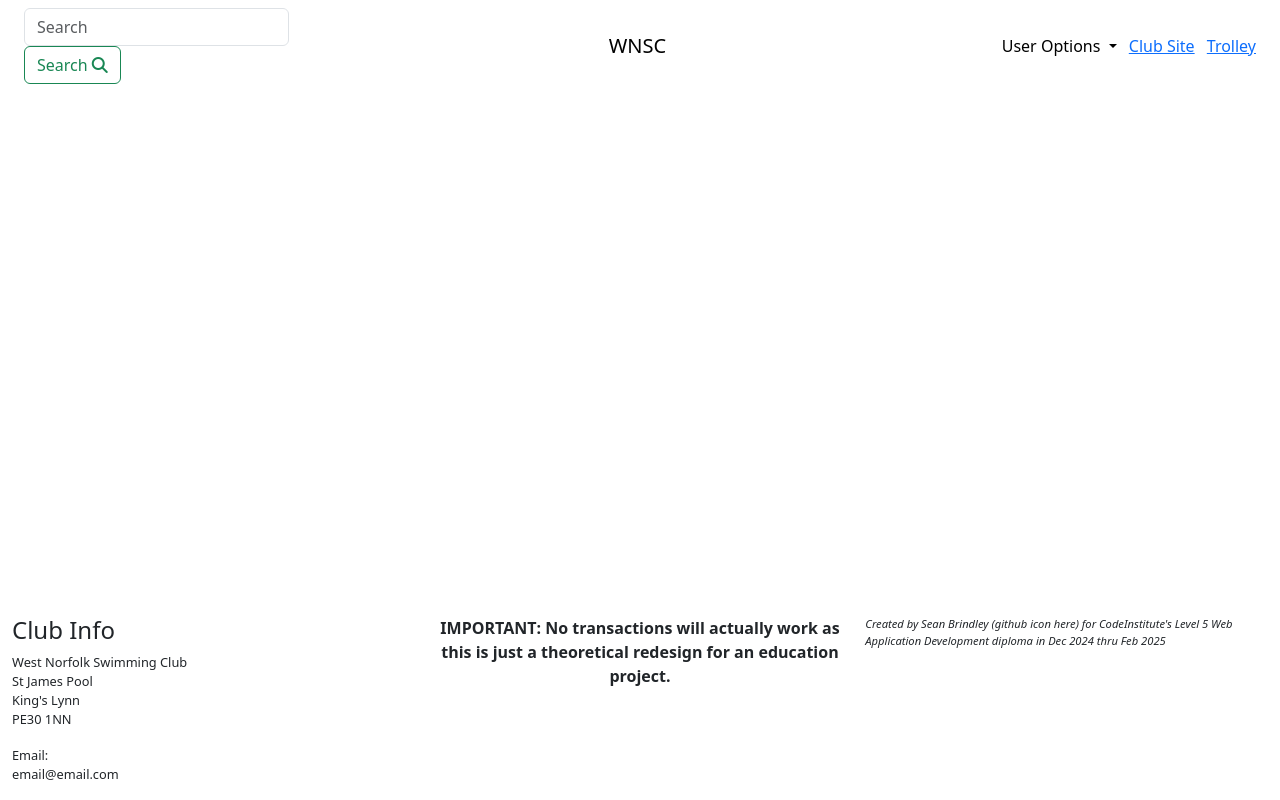
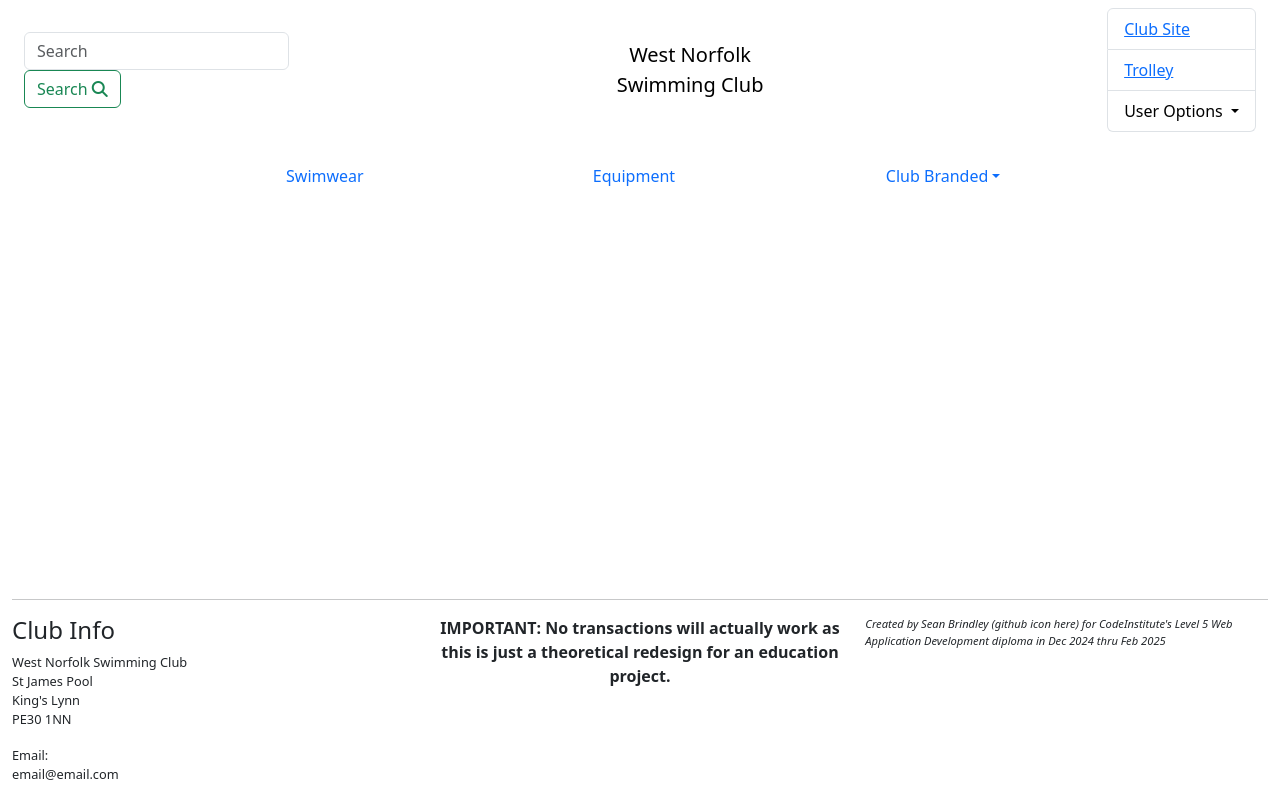
Before and after one commit to seanbrindley17/milestone-project-4, a Django app: page / in a window 1280 px wide. Run offline with Django 5.2, Linux system fonts and the light colour scheme; some libraries are stand-ins or nearby versions.

Commit message:
Add content nav buttons and styles

```diff
--- a/static/css/base.css
+++ b/static/css/base.css
@@ -1,5 +1,18 @@
 /* Header
 ------------------------------------------------------------------------ */
+
+header .navbar {
+    display: flex;
+    flex-direction: column;
+}
+
+.content-nav {
+    justify-content: center;
+}
+
+.content-nav-option {
+    width: 28%;
+}
 
 
 /* Footer
--- a/templates/base.html
+++ b/templates/base.html
@@ -37,12 +37,20 @@
                 </button>
 
                 <!-- Title and Logo -->
-                <a class="navbar-brand text-center" href="#">WNSC</a>
+                <a class="navbar-brand text-center" href="#">West Norfolk<br>Swimming Club</a>
 
                 <!-- User Options on screens larger than 550px -->
-                <ul class="list-inline mb-0 d-none d-sm-block">
+                <ul class="list-group mb-0 d-none d-sm-block">
+                    <!-- Link to Club Site -->
+                    <li class="list-group-item">
+                        <a href="#">Club Site</a>
+                    </li>
+                    <!-- Link to Trolley -->
+                    <li class="list-group-item">
+                        <a href="#">Trolley</a>
+                    </li>
                     <!-- Dropdown for user account options -->
-                    <li class="list-inline-item dropdown">
+                    <li class="list-group-item dropdown">
                         <a href="#" class="text-black nav-link dropdown-toggle" id="user-options" data-bs-toggle="dropdown" aria-haspopup="true" aria-expanded="false">
                             User Options
                         </a>
@@ -55,14 +63,6 @@
                             <a href="#" class="dropdown-item">Account</a>
                             <a href="#" class="dropdown-item">Log Out</a>
                         </div>
-                    </li>
-                    <!-- Link to Club Site -->
-                    <li class="list-inline-item">
-                        <a href="#">Club Site</a>
-                    </li>
-                    <!-- Link to Trolley -->
-                    <li class="list-inline-item">
-                        <a href="#">Trolley</a>
                     </li>
                 </ul>
 
@@ -84,6 +84,25 @@
                             <a href="#" class="dropdown-item">Club Site</a>
                             <a href="#" class="dropdown-item">Trolley</a>
                         </div>
+                    </li>
+                </ul>
+            </div>
+            <br>
+            <div class="container row my-auto justify-content-center">
+                <ul class="nav nav-pills flex-column flex-sm-row content-nav text-center">
+                    <li class="nav-item content-nav-option">
+                        <a class="nav-link" href="#">Swimwear</a>
+                    </li>
+                    <li class="nav-item content-nav-option">
+                        <a class="nav-link" href="#">Equipment</a>
+                    </li>
+                    <li class="nav-item dropdown content-nav-option">
+                        <a class="nav-link dropdown-toggle" data-bs-toggle="dropdown" href="#" role="button"
+                            aria-expanded="false">Club Branded</a>
+                        <ul class="dropdown-menu">
+                            <li><a class="dropdown-item" href="#">Clothing</a></li>
+                            <li><a class="dropdown-item" href="#">Equipment/Accessories</a></li>
+                        </ul>
                     </li>
                 </ul>
             </div>
@@ -116,6 +135,7 @@
 
     <!-- Footer -->
     <footer class="container-fluid fixed-bottom">
+        <hr>
         <div class="row d-flex justify-content-around">
             <!-- Club Info: Full information shown to small and above devices -->
             <div class="col-sm-4 club-info d-none d-sm-block">
```
